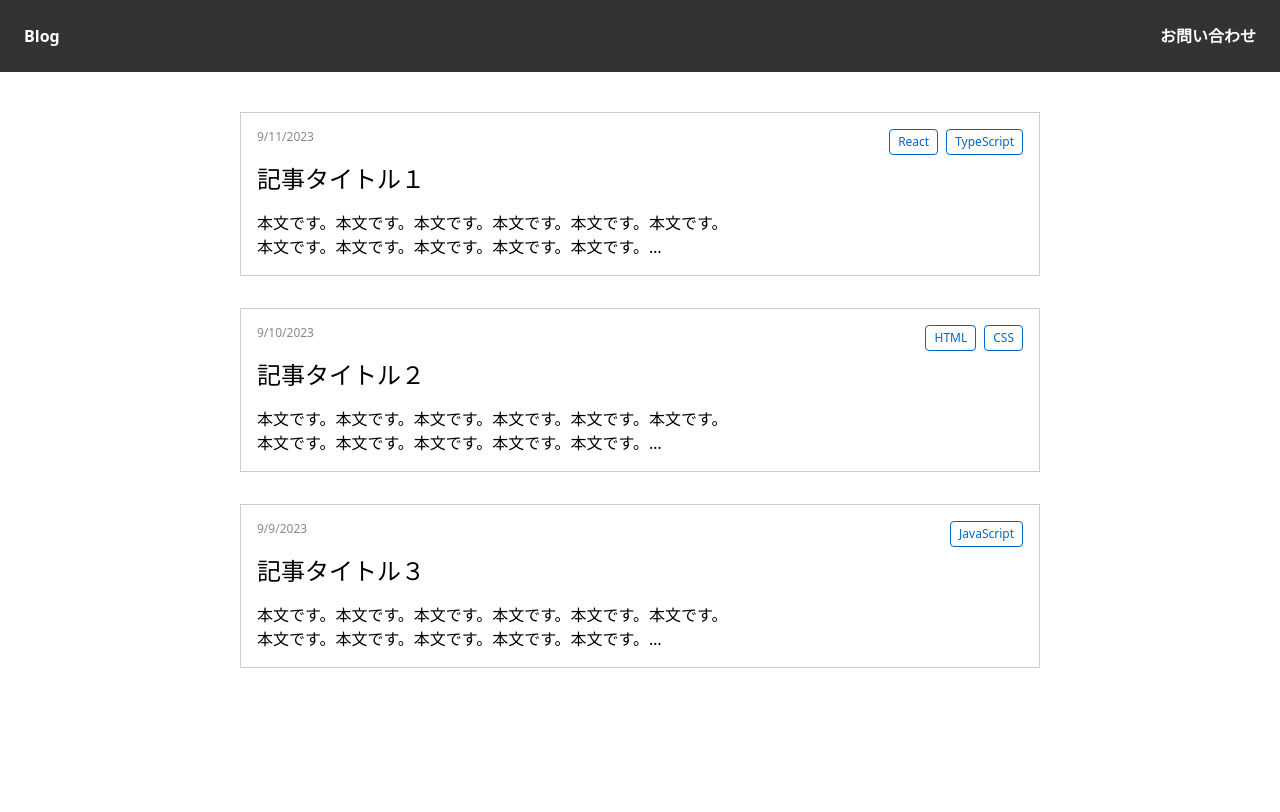
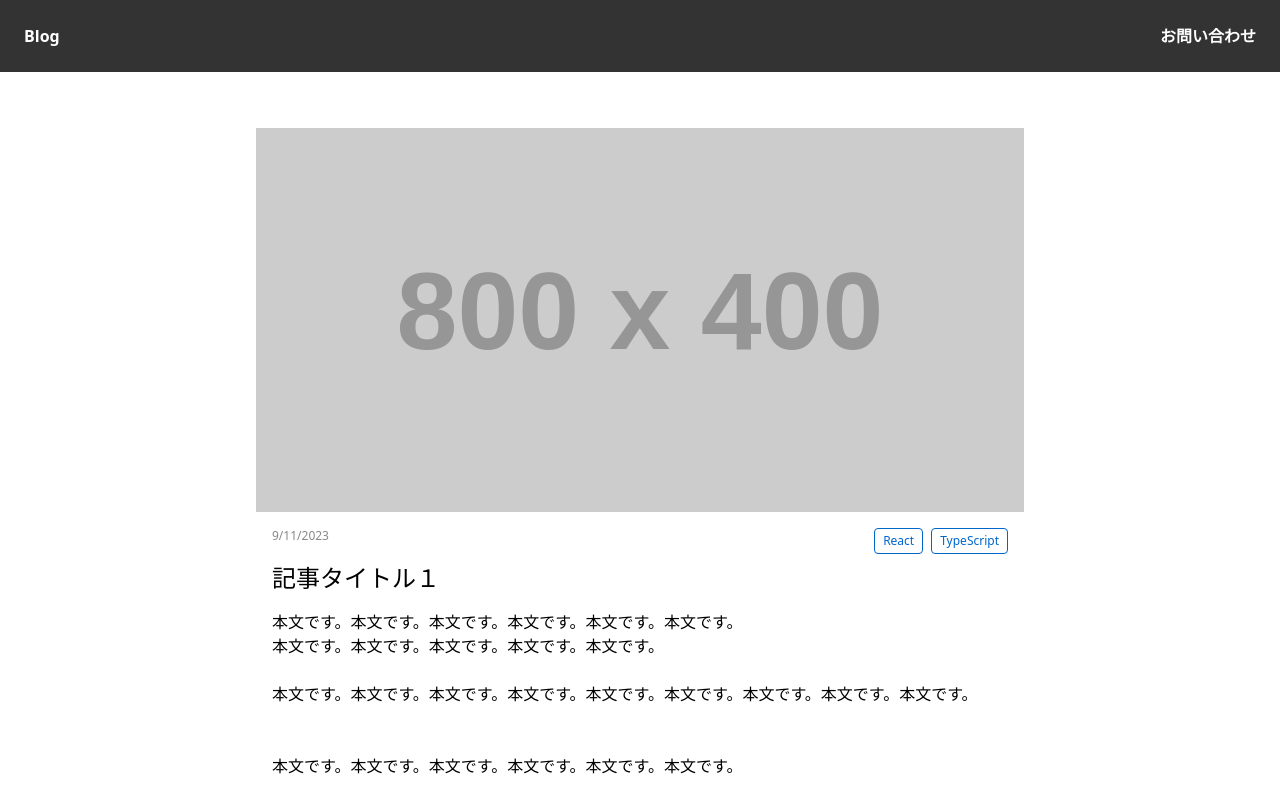
Before and after one commit to is264/test-app, a React (Vite) app: page /posts/1 in a window 1280 px wide. Shown: the top 812 px of the page. Built offline with nearby package versions, Linux system fonts and the light colour scheme.

Commit message:
課題2の実装

```diff
--- a/package.json
+++ b/package.json
@@ -13,6 +13,7 @@
     "@tailwindcss/vite": "^4.1.16",
     "react": "^19.1.1",
     "react-dom": "^19.1.1",
+    "react-router-dom": "^7.9.4",
     "tailwindcss": "^4.1.16"
   },
   "devDependencies": {
--- a/src/App.jsx
+++ b/src/App.jsx
@@ -1,13 +1,16 @@
+import { Route, Routes } from "react-router-dom";
 import { Header } from "./components/Header";
+import Post from "./pages/Post";
 import Posts from "./pages/Posts";
 
 export default function App() {
   return (
     <>
       <Header />
-      <main>
-        <Posts />
-      </main>
+      <Routes>
+        <Route path="/" element={<Posts />} />
+        <Route path="/posts/:id" element={<Post />} />
+      </Routes>
     </>
   );
 }
--- a/src/index.jsx
+++ b/src/index.jsx
@@ -1,10 +1,13 @@
 import { StrictMode } from "react";
 import { createRoot } from "react-dom/client";
+import { BrowserRouter } from "react-router-dom";
 import App from "./App";
 import "./index.css";
 
 createRoot(document.getElementById("root")).render(
   <StrictMode>
-    <App />
+    <BrowserRouter>
+      <App />
+    </BrowserRouter>
   </StrictMode>
 );
--- /dev/null
+++ b/src/pages/Post.jsx
@@ -0,0 +1,37 @@
+import React from "react";
+import { useParams } from "react-router-dom";
+import { posts } from "../data/posts";
+
+export default function Post() {
+  const { id } = useParams();
+  const post = posts.find((post) => post.id === parseInt(id));
+
+  return (
+    <div className="w-[800px] mx-auto my-10 p-4">
+      <div>
+        <img src={post.thumbnailUrl} alt={post.title} />
+      </div>
+      <div className="p-4">
+        <div className="flex justify-between">
+          <div className="text-xs text-[#888888]">
+            {new Date(post.createdAt).toLocaleDateString()}
+          </div>
+          <div className="flex justify-end gap-2">
+            {post.categories.map((category) => {
+              return (
+                <span
+                  key={category}
+                  className="text-xs text-[#0066cc] border border-[#0066cc] rounded-sm px-2 py-1"
+                >
+                  {category}
+                </span>
+              );
+            })}
+          </div>
+        </div>
+        <div className="text-2xl mt-2 mb-4">{post.title}</div>
+        <div dangerouslySetInnerHTML={{ __html: post.content }}></div>
+      </div>
+    </div>
+  );
+}
--- a/src/pages/Posts.jsx
+++ b/src/pages/Posts.jsx
@@ -7,6 +7,7 @@ export default function Posts() {
       {posts.map((post) => {
         return (
           <li key={post.id} className="border border-[#ccc] p-4">
+            <a href={`/posts/${post.id}`}>
               <div className="flex justify-between">
                 <div className="text-xs text-[#888888]">
                   {new Date(post.createdAt).toLocaleDateString()}
@@ -29,6 +30,7 @@ export default function Posts() {
                 className="line-clamp-2"
                 dangerouslySetInnerHTML={{ __html: post.content }}
               ></div>
+            </a>
           </li>
         );
       })}
```
Also changed, not shown: 1 other file (tests, documents, lock files or other folders). Lines whose indentation alone changed are shown as unchanged.
